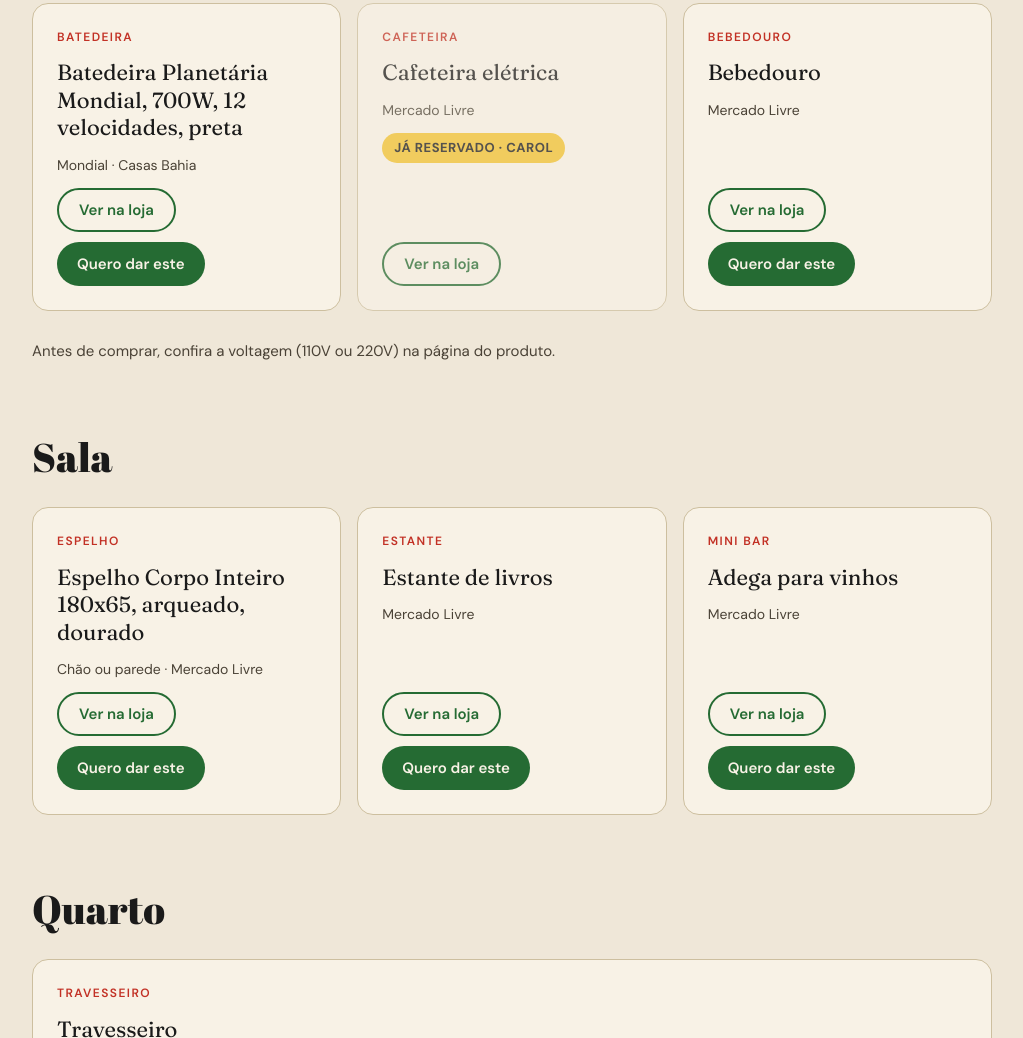
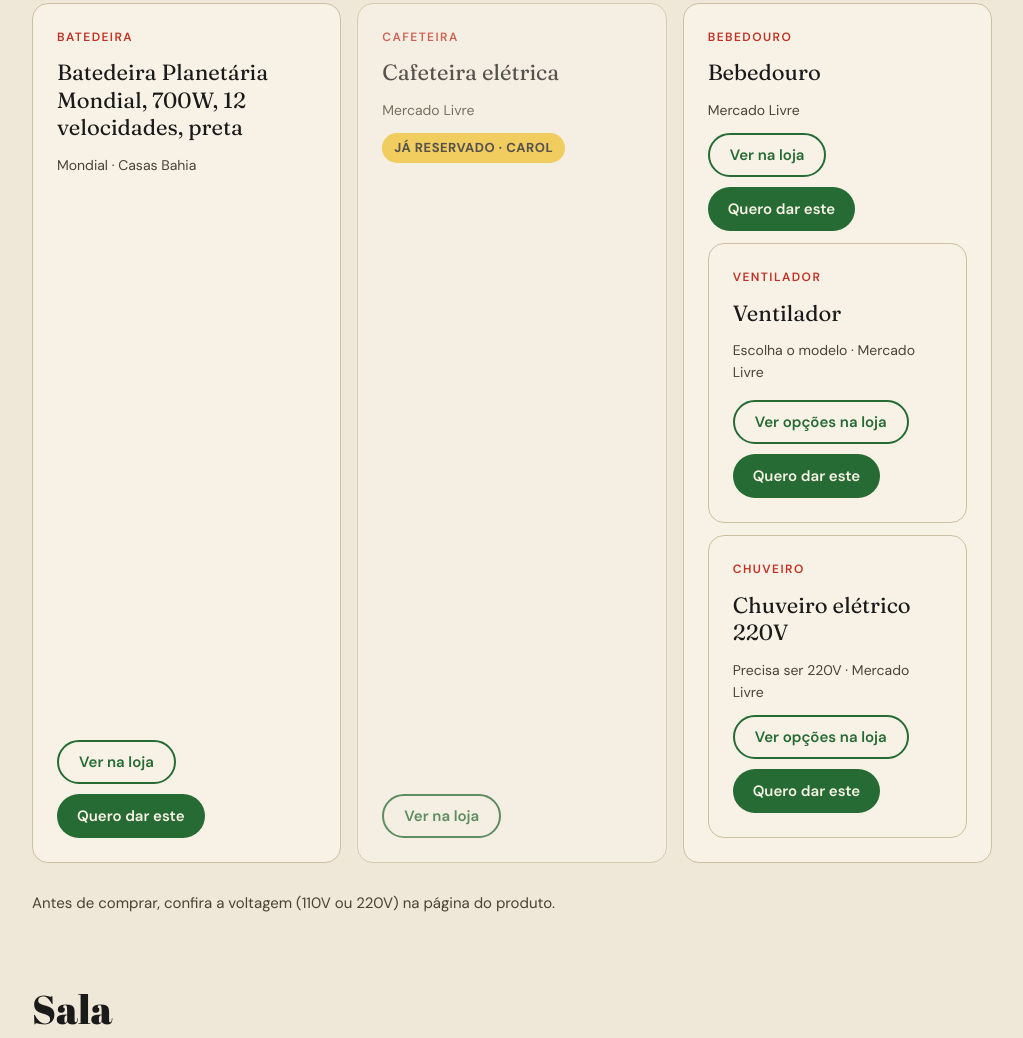
Before and after one commit to anapaulaavogada-ai/Resenha-da-ana, a plain HTML site: page index.html in a window 1280 px wide. Shown: the part 4483-5521 px from the top of the page, without its empty margins (128-1151 px from the left). Drawn offline with Linux system fonts and the light colour scheme; a web font is replaced by a local one.

Commit message:
Adiciona ventilador e chuveiro 220V à lista
Co-Authored-By: Claude Opus 5.5 <noreply@anthropic.com>
Claude-Session: https://claude.ai/code/session_01XfaRR2ThV28dgDqgzeKYrJ

```diff
--- a/index.html
+++ b/index.html
@@ -271,6 +271,22 @@ a{color:#C23125}a:hover{color:#1A1A1A}
 <div style="font-size: 14px; color: #4A4236">Mercado Livre</div>
 
 <div style="margin-top: auto; display: flex; flex-wrap: wrap; gap: 10px"><a href="https://www.mercadolivre.com.br/p/MLB23390033?matt_tool=38524122&amp;pdp_filters=item_id:MLB3917376669&amp;ua=Ueq1BB5oeV_czDMrzhKt3ucVr-6_SU5px-WGBcAckdTgsXSQ#origin=share&amp;sid=share&amp;wid=MLB3917376669&amp;action=copy" target="_blank" rel="noopener" style="display:inline-flex;align-items:center;justify-content:center;min-height:44px;padding:0 20px;border-radius:999px;text-decoration:none;font-weight:600;font-size:15px;box-sizing:border-box;border:2px solid #256B33;color:#256B33;background:transparent">Ver na loja</a><a href="https://wa.me/?text=Oi%20Ana%21%20Quero%20te%20dar%20de%20presente%3A%20Bebedouro.%20Meu%20nome%20%C3%A9%3A%20" style="display:inline-flex;align-items:center;justify-content:center;min-height:44px;padding:0 20px;border-radius:999px;text-decoration:none;font-weight:600;font-size:15px;box-sizing:border-box;background:#256B33;color:#F8F2E6">Quero dar este</a></div>
+
+<div data-item="ventilador" style="flex: 1 1 280px; background: #F8F2E6; border: 1px solid #CDBF9F; border-radius: 16px; padding: 24px; display: flex; flex-direction: column; gap: 12px; box-sizing: border-box">
+<div style="font-size: 12px; letter-spacing: 0.12em; text-transform: uppercase; color: #C23125; font-weight: 600">Ventilador</div>
+<div style="font-family: 'Fraunces', Georgia, serif; font-size: 22px; line-height: 1.25">Ventilador</div>
+<div style="font-size: 14px; color: #4A4236">Escolha o modelo · Mercado Livre</div>
+
+<div style="margin-top: auto; display: flex; flex-wrap: wrap; gap: 10px"><a href="https://lista.mercadolivre.com.br/ventilador" target="_blank" rel="noopener" style="display:inline-flex;align-items:center;justify-content:center;min-height:44px;padding:0 20px;border-radius:999px;text-decoration:none;font-weight:600;font-size:15px;box-sizing:border-box;border:2px solid #256B33;color:#256B33;background:transparent">Ver opções na loja</a><a href="https://wa.me/?text=Oi%20Ana%21%20Quero%20te%20dar%20de%20presente%3A%20Ventilador.%20Meu%20nome%20%C3%A9%3A%20" style="display:inline-flex;align-items:center;justify-content:center;min-height:44px;padding:0 20px;border-radius:999px;text-decoration:none;font-weight:600;font-size:15px;box-sizing:border-box;background:#256B33;color:#F8F2E6">Quero dar este</a></div>
+</div>
+
+<div data-item="chuveiro" style="flex: 1 1 280px; background: #F8F2E6; border: 1px solid #CDBF9F; border-radius: 16px; padding: 24px; display: flex; flex-direction: column; gap: 12px; box-sizing: border-box">
+<div style="font-size: 12px; letter-spacing: 0.12em; text-transform: uppercase; color: #C23125; font-weight: 600">Chuveiro</div>
+<div style="font-family: 'Fraunces', Georgia, serif; font-size: 22px; line-height: 1.25">Chuveiro elétrico 220V</div>
+<div style="font-size: 14px; color: #4A4236">Precisa ser 220V · Mercado Livre</div>
+
+<div style="margin-top: auto; display: flex; flex-wrap: wrap; gap: 10px"><a href="https://lista.mercadolivre.com.br/chuveiro-eletrico-220v" target="_blank" rel="noopener" style="display:inline-flex;align-items:center;justify-content:center;min-height:44px;padding:0 20px;border-radius:999px;text-decoration:none;font-weight:600;font-size:15px;box-sizing:border-box;border:2px solid #256B33;color:#256B33;background:transparent">Ver opções na loja</a><a href="https://wa.me/?text=Oi%20Ana%21%20Quero%20te%20dar%20de%20presente%3A%20Chuveiro%20el%C3%A9trico%20220V.%20Meu%20nome%20%C3%A9%3A%20" style="display:inline-flex;align-items:center;justify-content:center;min-height:44px;padding:0 20px;border-radius:999px;text-decoration:none;font-weight:600;font-size:15px;box-sizing:border-box;background:#256B33;color:#F8F2E6">Quero dar este</a></div>
+</div>
 </div>
 </div>
 <p style="margin: 0; font-size: 15px; color: #4A4236">Antes de comprar, confira a voltagem (110V ou 220V) na página do produto.</p>
```
